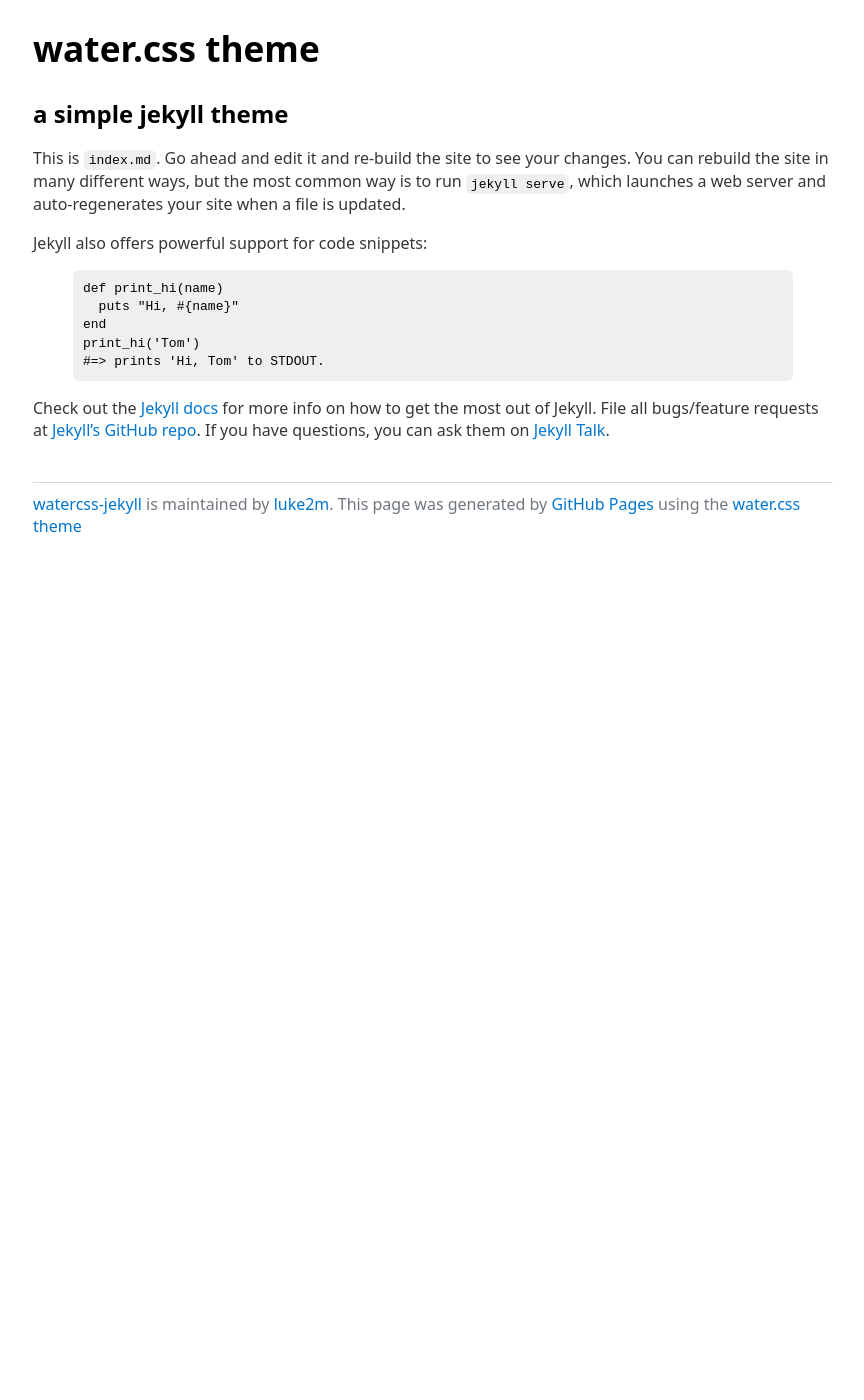
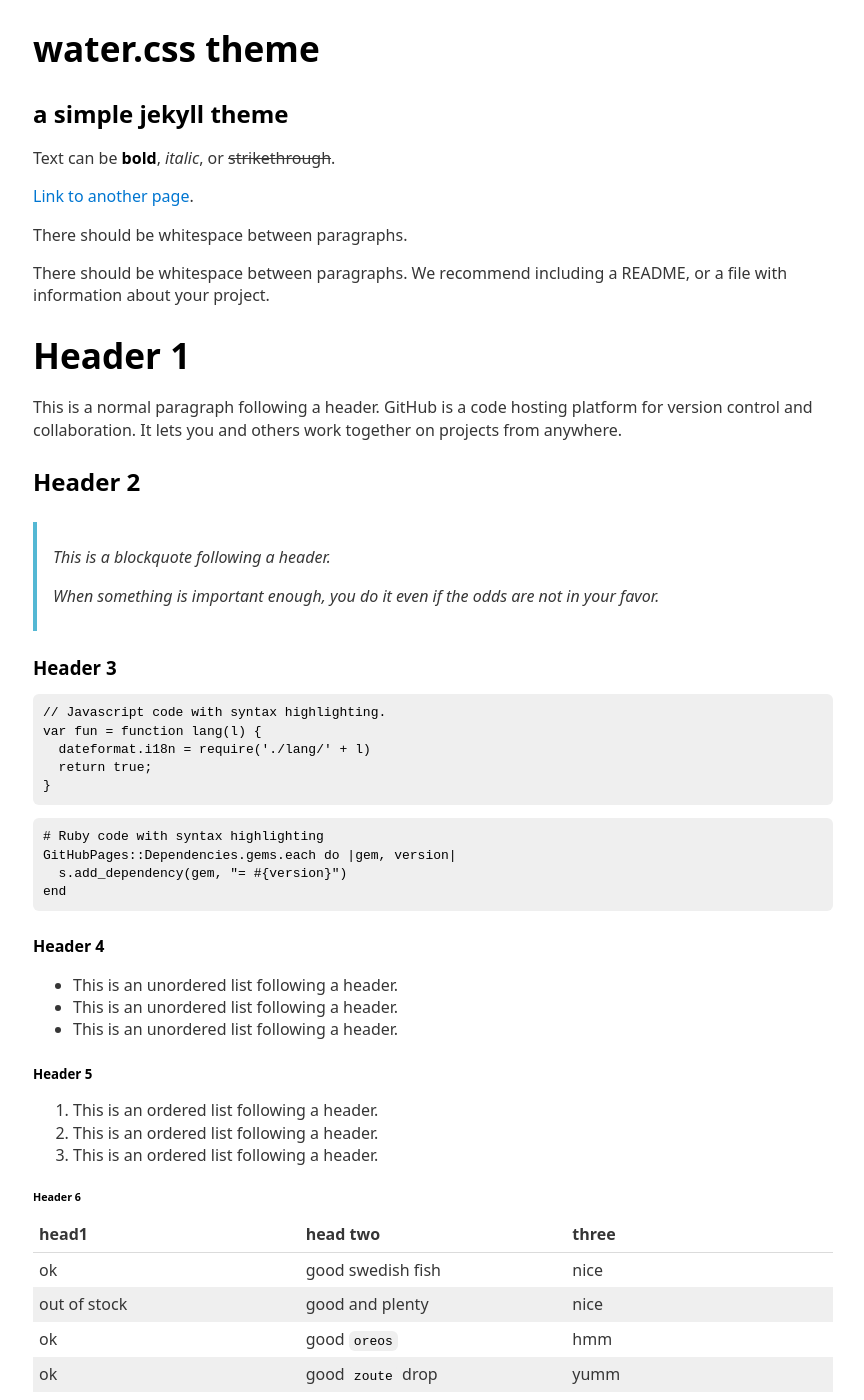
Before and after one commit to luke2m/watercss-jekyll, a Jekyll site: the page built from index.md, in a window 1280 px wide and 1400 px high. Shown: the whole window, without its empty margins (207-1071 px from the left). Built offline with Jekyll 4.4.1, drawn with Linux system fonts in a browser that asks for light colours; some of the changed text lies outside the part shown.

Commit message:
Update index.md

````diff
--- a/index.md
+++ b/index.md
@@ -1,21 +1,123 @@
 ---
 layout: default
 ---
-This is `index.md`. Go ahead and edit it and re-build the site to see your changes. You can rebuild the site in many different ways, but the most common way is to run `jekyll serve`, which launches a web server and auto-regenerates your site when a file is updated.
+
+Text can be **bold**, _italic_, or ~~strikethrough~~.
+
+[Link to another page](./another-page.html).
+
+There should be whitespace between paragraphs.
+
+There should be whitespace between paragraphs. We recommend including a README, or a file with information about your project.
+
+# Header 1
+
+This is a normal paragraph following a header. GitHub is a code hosting platform for version control and collaboration. It lets you and others work together on projects from anywhere.
+
+## Header 2
+
+> This is a blockquote following a header.
+>
+> When something is important enough, you do it even if the odds are not in your favor.
+
+### Header 3
+
+```js
+// Javascript code with syntax highlighting.
+var fun = function lang(l) {
+  dateformat.i18n = require('./lang/' + l)
+  return true;
+}
+```
+
+```ruby
+# Ruby code with syntax highlighting
+GitHubPages::Dependencies.gems.each do |gem, version|
+  s.add_dependency(gem, "= #{version}")
+end
+```
+
+#### Header 4
+
+*   This is an unordered list following a header.
+*   This is an unordered list following a header.
+*   This is an unordered list following a header.
+
+##### Header 5
+
+1.  This is an ordered list following a header.
+2.  This is an ordered list following a header.
+3.  This is an ordered list following a header.
+
+###### Header 6
+
+| head1        | head two          | three |
+|:-------------|:------------------|:------|
+| ok           | good swedish fish | nice  |
+| out of stock | good and plenty   | nice  |
+| ok           | good `oreos`      | hmm   |
+| ok           | good `zoute` drop | yumm  |
+
+### There's a horizontal rule below this.
+
+* * *
+
+### Here is an unordered list:
+
+*   Item foo
+*   Item bar
+*   Item baz
+*   Item zip
+
+### And an ordered list:
+
+1.  Item one
+1.  Item two
+1.  Item three
+1.  Item four
+
+### And a nested list:
+
+- level 1 item
+  - level 2 item
+  - level 2 item
+    - level 3 item
+    - level 3 item
+- level 1 item
+  - level 2 item
+  - level 2 item
+  - level 2 item
+- level 1 item
+  - level 2 item
+  - level 2 item
+- level 1 item
+
+### Small image
+
+![Octocat](https://github.githubassets.com/images/icons/emoji/octocat.png)
+
+### Large image
+
+![Branching](https://guides.github.com/activities/hello-world/branching.png)
 
 
-Jekyll also offers powerful support for code snippets:
+### Definition lists can be used with HTML syntax.
 
-{% highlight ruby %}
-def print_hi(name)
-  puts "Hi, #{name}"
-end
-print_hi('Tom')
-#=> prints 'Hi, Tom' to STDOUT.
-{% endhighlight %}
+<dl>
+<dt>Name</dt>
+<dd>Godzilla</dd>
+<dt>Born</dt>
+<dd>1952</dd>
+<dt>Birthplace</dt>
+<dd>Japan</dd>
+<dt>Color</dt>
+<dd>Green</dd>
+</dl>
 
-Check out the [Jekyll docs][jekyll-docs] for more info on how to get the most out of Jekyll. File all bugs/feature requests at [Jekyll’s GitHub repo][jekyll-gh]. If you have questions, you can ask them on [Jekyll Talk][jekyll-talk].
+```
+Long, single-line code blocks should not wrap. They should horizontally scroll if they are too long. This line should be long enough to demonstrate this.
+```
 
-[jekyll-docs]: http://jekyllrb.com/docs/home
-[jekyll-gh]:   https://github.com/jekyll/jekyll
-[jekyll-talk]: https://talk.jekyllrb.com/
+```
+The final element.
+```
````
